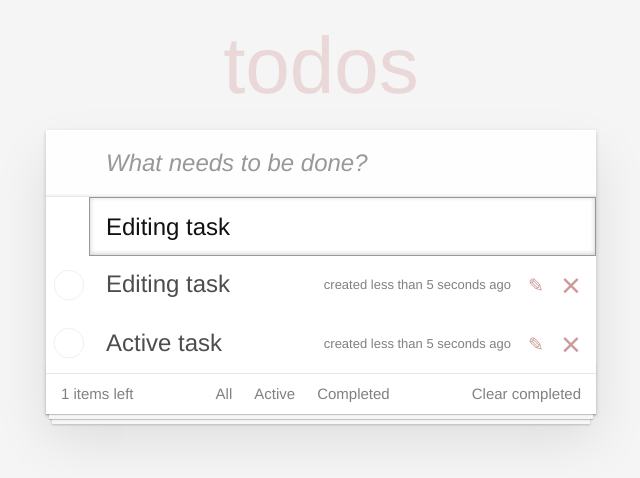
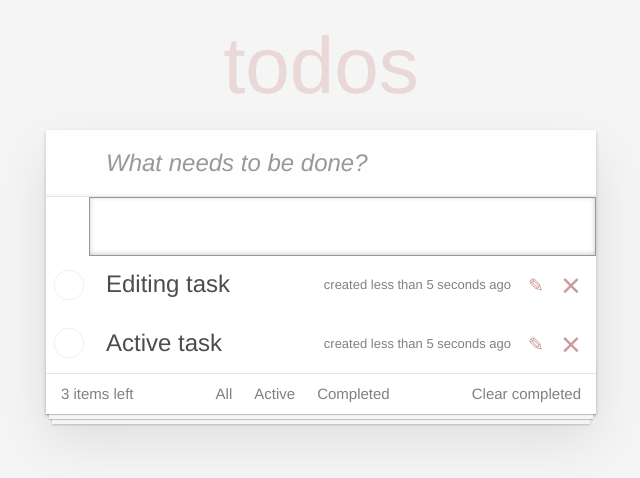
Before and after one commit to chepaksov/todo, a React (Create React App) app: page / in a window 1280 px wide. Both pictures are taken after a click on the button 855 px from the left and 227 px from the top of the page. Shown: the top 478 px of the page, without its empty margins (319-959 px from the left). Built offline with nearby package versions, Linux system fonts and the light colour scheme.

Commit message:
1.3.14 не работают фильтры

```diff
--- a/src/components/App.js
+++ b/src/components/App.js
@@ -3,20 +3,36 @@ import ReactDOM from 'react-dom';
 import NewTaskForm from "./NewTaskForm";
 import TaskList from "./TaskList";
 import Footer from "./Footer";
-
 class Form extends Component {
+    itemId = 1;
     state = {
         filterElem: [
-            {label: 'All', id: 1},
-            {label: 'Active', id: 2},
-            {label: 'Completed', id: 3},
+            this.createFilterElem('All'),
+            this.createFilterElem('Active'),
+            this.createFilterElem('Completed'),
         ],
         todoData: [
-            {label: 'Completed task', id: 1},
-            {label: 'Editing task', id: 2},
-            {label: 'Active task', id: 3},
+            this.createTodoItem('Completed task'),
+            this.createTodoItem('Editing task'),
+            this.createTodoItem('Active task'),
         ],
     };
+    createTodoItem(label){
+        return{
+            label,
+            id: this.itemId++,
+            completed: false,
+            editing: false
+        }
+    }
+    createFilterElem(label){
+        return{
+            label,
+            id: this.itemId++,
+            selected : false
+        }
+    }
+
     deleteItem = (id) => {
         this.setState(({todoData}) => {
             const idx = todoData.findIndex((el) => el.id === id);
@@ -26,22 +42,88 @@ class Form extends Component {
             };
         });
     };
+    editItem = (id, text) => {
+        this.setState(({todoData}) => {
+            const idx = todoData.findIndex((el) => el.id === id);
+            const newItem = this.createTodoItem(text);
+            const newArray = [...todoData.slice(0, idx), newItem, ...todoData.slice(idx + 1)];
+            return {
+                todoData: newArray
+            };
+        });
+    };
+    addItem = (text) => {
+        const newItem = this.createTodoItem(text);
+        this.setState(({todoData}) => {
+            const newArr = [...todoData, newItem];
+            return {
+                todoData: newArr
+            };
+        });
+    };
+    toggleProperty(arr,id, propName){
+        const idx = arr.findIndex((el) => el.id === id);
+        const oldItem = arr[idx];
+        const newItem = {...oldItem, [propName]: !oldItem[propName]};
+        return [...arr.slice(0, idx),
+            newItem,
+            ...arr.slice(idx + 1)];
+    }
+    toggleSelected(arr,id){
+
+        const idx = arr.findIndex((el) => el.id === id);
+        const oldItem = arr[idx];
+        const newItem = {...oldItem, selected: !oldItem.selected};
+        let newArr = [...arr.slice(0, idx),
+            newItem,
+            ...arr.slice(idx + 1)];
+      const result = newArr.map(obj => obj!== newItem ? { ...obj, selected: false }: { ...obj, selected: true });
+        return result;
+    }
+    onToggleCompleted = (id) => {
+        this.setState(({todoData})=>{
+            return {
+                todoData: this.toggleProperty(todoData,id,'completed')
+            };
+        });
+    };
+    onToggleEditing = (id) => {
+        this.setState(({todoData})=>{
+            return {
+                todoData: this.toggleProperty(todoData,id,'editing')
+            };
+        });
+    };
+
+    onToggleSelected = (id) => {
+        this.setState(({filterElem}) => {
+               return {filterElem: this.toggleSelected(filterElem,id,'selected')}
+        });
+
+
+    };
 
     render() {
         const {todoData, filterElem} = this.state;
+        const activeTask = todoData.filter((el)=> !el.completed).length;
         return (
             <span>
-        <NewTaskForm/>
+        <NewTaskForm addItem={this.addItem}/>
         <section className='main'>
             <TaskList todoData={todoData}
-                      onDeleted={this.deleteItem}/>
-            <Footer elements={filterElem}/>
+                      onDeleted={this.deleteItem}
+                      onToggleCompleted={this.onToggleCompleted}
+                      onToggleEditing={this.onToggleEditing}
+                      editItem={this.editItem}/>
+            <Footer elements={filterElem}
+                    todo={activeTask}
+                    showCompletedTasks={this.showCompletedTasks}
+                    onToggleSelected={this.onToggleSelected}/>
         </section>
         </span>
         );
     };
 }
-
 const App = () => {
     ReactDOM.render(<Form/>, document.getElementById('todoapp'))
 };
--- a/src/components/Footer.js
+++ b/src/components/Footer.js
@@ -3,18 +3,22 @@ import TaskFilter from "./TaskFilter";
 
 export default class Footer extends Component {
     render() {
-        const {elements} = this.props;
+        const {elements, todo, onToggleSelected, showCompletedTasks} = this.props;
         const elementFilter = elements.map((item) => {
             const {id, ...itemProps} = item;
             return (
                 <li key={id}>
-                    <TaskFilter {...itemProps}  />
+                    <TaskFilter
+                        {...itemProps}
+                        onToggleSelected={() => onToggleSelected(id)}
+                        showCompletedTasks={() => showCompletedTasks(id)}
+                    />
                 </li>
             );
         });
         return (
             <footer className="footer">
-                <span className="todo-count">1 items left</span>
+                <span className="todo-count">{todo} items left</span>
                 <ul className="filters">
                     {elementFilter}
                 </ul>
--- a/src/components/NewTaskForm.js
+++ b/src/components/NewTaskForm.js
@@ -1,17 +1,33 @@
-import React from 'react';
+import React, {Component} from 'react';
+export default class NewTaskForm extends Component {
+    state = {
+        label: ''
+    };
+    onLabelChange = (event) => {
+        this.setState({
+            label: event.target.value
+        });
+    };
+    onSubmit = (event) => {
+        event.preventDefault();
+        this.props.addItem(this.state.label);
+        this.setState({
+            label: ''
+        });
+    };
 
-const Input = () => {
-    return (
-        <input type='text' className="new-todo" placeholder="What needs to be done?" autoFocus={true}
-               defaultValue=''/>
-    );
+    render() {
+        return (
+            <header className='header'>
+                <h1>todos</h1>
+                <form onSubmit={this.onSubmit}>
+                    <input type='text'
+                           className="new-todo"
+                           placeholder="What needs to be done?" autoFocus={true}
+                           onChange={this.onLabelChange}
+                           value={this.state.label} />
+                </form>
+            </header>
+        );
+    };
 };
-const NewTaskForm = () => {
-    return (
-        <header className='header'>
-            <h1>todos</h1>
-            <Input/>
-        </header>
-    );
-};
-export default NewTaskForm;
--- a/src/components/Task.js
+++ b/src/components/Task.js
@@ -4,43 +4,38 @@ import classNames from "classnames";
 
 export default class Task extends Component {
     state = {
-        completed: false,
-        editing: false
+        label: ''
     };
-    onToggleClick = () => {
-        this.setState(({completed}) => {
-            return {
-                completed: !completed
-            };
+    onSubmit = (event) => {
+        event.preventDefault();
+        this.props.editItem(this.state.label);
+        this.setState({
+            label: ''
         });
     };
-    onIconEditClick = () => {
-        this.setState(({editing}) => {
-            return {
-                editing: !editing
-            };
-        });
-    };
-
     render() {
-        const {label} = this.props;
-        const {completed, editing} = this.state;
+        const {label, onDeleted, onToggleCompleted,onToggleEditing, completed, editing } = this.props;
         return (editing) ? (
             <li className={classNames({editing})}>
-                <input type="text" className="edit" defaultValue="Editing task"/>
+                <form onSubmit={this.onSubmit}>
+                    <input type="text" className="edit"
+                           onChange={this.props.onLabelChange(this.state.label)}
+                           defaultValue={this.state.label} />
+                </form>
             </li>) : (
             <li className={classNames({completed})}>
                 <div className="view">
-                    <input className="toggle" type="checkbox" onClick={this.onToggleClick}/>
+                    <input className="toggle" type="checkbox" onClick={onToggleCompleted}/>
                     <label>
                         <span className="description">{label}</span>
                         <span className="created">created {formatDistanceToNow(new Date(), {
                             addSuffix: true,
                             includeSeconds: true
-                        })}</span>
+                        })}
+                        </span>
                     </label>
-                    <button className="icon icon-edit" onClick={this.onIconEditClick}/>
-                    <button className="icon icon-destroy" onClick={this.props.onDeleted}/>
+                    <button className="icon icon-edit" onClick={onToggleEditing}/>
+                    <button className="icon icon-destroy" onClick={onDeleted}/>
                 </div>
             </li>
         );
--- a/src/components/TaskFilter.js
+++ b/src/components/TaskFilter.js
@@ -2,21 +2,14 @@ import React, {Component} from 'react';
 import classNames from "classnames";
 
 export default class TaskFilter extends Component {
-    state = {
-        selected: false
-    };
-    onFilterClick = () => {
-        this.setState(({selected})=> {
-            return {
-                selected: !selected
-            };
-        });
-    };
     render() {
-        const {label} = this.props;
-       const  {selected} = this.state;
+        const {label, selected, onToggleSelected} = this.props;
+
         return (
-            <button className={classNames({selected})} onClick={this.onFilterClick}>{label}</button>
+            <button className={classNames({selected})}
+                    onClick={onToggleSelected}
+
+            >{label}</button>
         );
     };
 };
--- a/src/components/TaskList.js
+++ b/src/components/TaskList.js
@@ -2,15 +2,27 @@ import React, {Component} from 'react';
 import Task from "./Task";
 
 export default class TaskList extends Component {
+    state = {
+        label: ''
+    };
+    onLabelChange = (event) => {
+        this.setState({
+            label: event.target.value
+        });
+    };
     render() {
-        const {todoData, onDeleted} = this.props;
+        const {todoData, onDeleted, onToggleCompleted, onToggleEditing, editItem} = this.props;
         const elements = todoData.map((item) => {
             const {id, ...itemProps} = item;
             return (
                 <span key={id}>
                  <Task {...itemProps}
                        onDeleted={() => onDeleted(id)}
-                 />
+                       onToggleCompleted={()=> onToggleCompleted(id)}
+                       onToggleEditing={()=> onToggleEditing(id)}
+                       onLabelChange={()=> this.onLabelChange}
+                       editItem={()=> editItem(id, this.state.label)}
+                  />
             </span>
             );
         });
--- a/src/style.scss
+++ b/src/style.scss
@@ -5,3 +5,5 @@
 @import "src/styles/taskFilter";
 @import "src/styles/buttons";
 @import "src/styles/info";
+
+@import "src/styles/btn-test";
--- /dev/null
+++ b/src/styles/btn-test.scss
@@ -0,0 +1,4 @@
+.btn-test {
+  margin: 10px;
+   background-color: #cc9a9a;
+}
```
